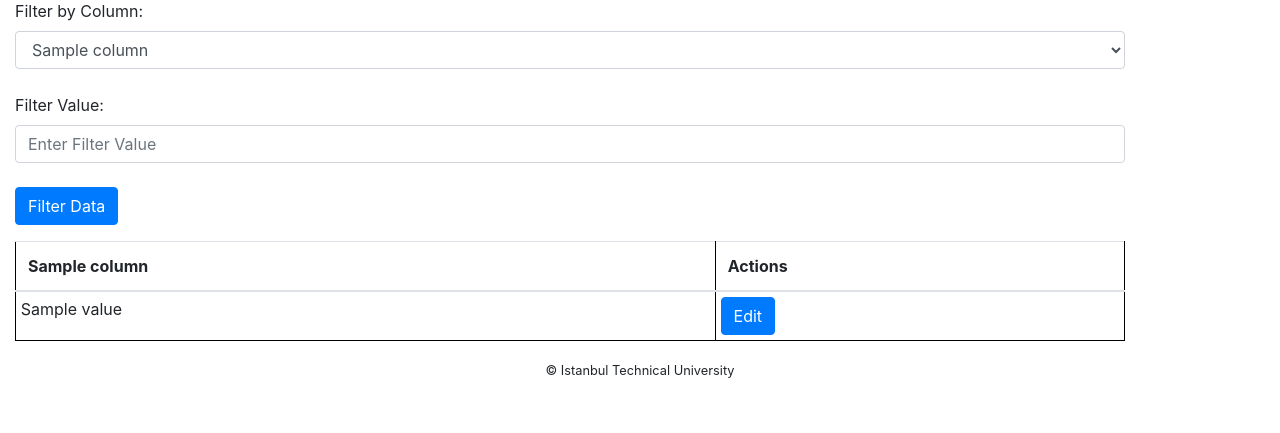
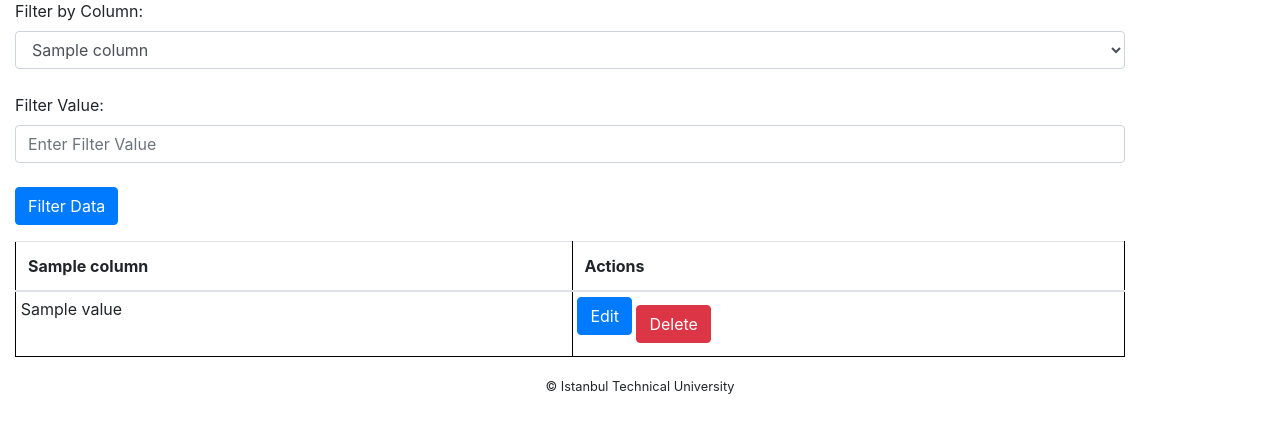
Before and after one commit to qwertymert/Formula1-Database-blg317e-project, a Flask app: template templates/races.html in a window 1280 px wide. Shown: the part 181-614 px from the top of the page. Run offline with Flask 3, Linux system fonts and the light colour scheme; the template is opened without the code that fills it: most values are stand-ins (such as "Sample title", 1, 10 or a date in 2020); some libraries are stand-ins or nearby versions.

Commit message:
Delete added to races.html

```diff
--- a/MySqlRepository.py
+++ b/MySqlRepository.py
@@ -54,8 +54,9 @@ class MySQLRepository:
 
 
     def delete(self, table_name, condition):
-        query = f"DELETE FROM {table_name} WHERE {condition}"
-        self.execute_update(query)
+        condition_string = " AND ".join([f"{key} = %s" for key in condition.keys()])
+        query = f"DELETE FROM {table_name} WHERE {condition_string}"
+        self.execute_update(query, tuple(condition.values()))
 
     def get_columns(self, table_name):
         query = f"SHOW COLUMNS FROM {table_name}"
--- a/templates/races.html
+++ b/templates/races.html
@@ -41,8 +41,8 @@
                                 <td>{{ value }}</td>
                             {% endfor %}
                             <td>
-                                <button class="btn btn-primary edit-btn">Edit</button>
-                                <!-- Add other buttons as needed -->
+                                <button class="btn btn-primary edit-btn mb-3">Edit</button>
+                                <button class="btn btn-danger delete-btn" data-id="{{row[0]}}">Delete</button>
                             </td>
                         </tr>
                     {% endfor %}
@@ -78,6 +78,27 @@
         </div>
     </div>
 
+
+    <!-- Delete Confirmation Modal -->
+    <div class="modal fade delete" id="deleteConfirmationModal" tabindex="-1" role="dialog" aria-labelledby="deleteConfirmationModalLabel" aria-hidden="true">
+        <div class="modal-dialog" role="document">
+            <div class="modal-content">
+                <div class="modal-header">
+                    <h5 class="modal-title" id="deleteConfirmationModalLabel">Confirm Delete</h5>
+                    <button type="button" class="close" data-dismiss="modal" aria-label="Close">
+                        <span aria-hidden="true">&times;</span>
+                    </button>
+                </div>
+                <div class="modal-body">
+                    <p>Are you sure you want to delete this race?</p>
+                </div>
+                <div class="modal-footer">
+                    <button type="button" class="btn btn-secondary" data-dismiss="modal">Cancel</button>
+                    <button type="button" class="btn btn-danger" id="confirmDeleteBtn">Delete</button>
+                </div>
+            </div>
+        </div>
+    </div>
     <!-- JavaScript -->
     <script>
         document.addEventListener("DOMContentLoaded", function () {
@@ -103,7 +124,40 @@
                     $("#editModal").modal("show");
                 });
             });
+
+            var deleteButtons = document.querySelectorAll(".delete-btn");
+            var confirmDeleteBtn = document.getElementById("confirmDeleteBtn");
+
+            deleteButtons.forEach(function (button) {
+                button.addEventListener("click", function () {
+                    // Set the race ID for delete confirmation
+                    var raceId = button.getAttribute("data-id");
+                    console.log('button', button);
+                    confirmDeleteBtn.setAttribute("data-id", raceId);  // Set data-id for confirmation button
+
+                    // Show the delete confirmation modal
+                    $("#deleteConfirmationModal").modal("show");
+                });
+            });
+
+            // Confirm delete button click event
+            confirmDeleteBtn.addEventListener("click", function () {
+                // Get the race ID from the confirm delete button
+                var raceId = confirmDeleteBtn.getAttribute("data-id");
+                console.log('raceid', raceId)
+                $.ajax({
+                    type: "POST",
+                    url: "/races/delete/" + raceId,
+                    success: function (response) {
+                        $("#deleteConfirmationModal").modal("hide");
+                        window.location.reload();
+                    },
+                    error: function (error) {
+                        console.error("Error deleting race:", error);
+                    }
+                });
+            });
+
         });
     </script>
-
-{% endblock %}
+    {% endblock %}
```
Also changed, not shown: viewRace.py (+9 -1 lines).
